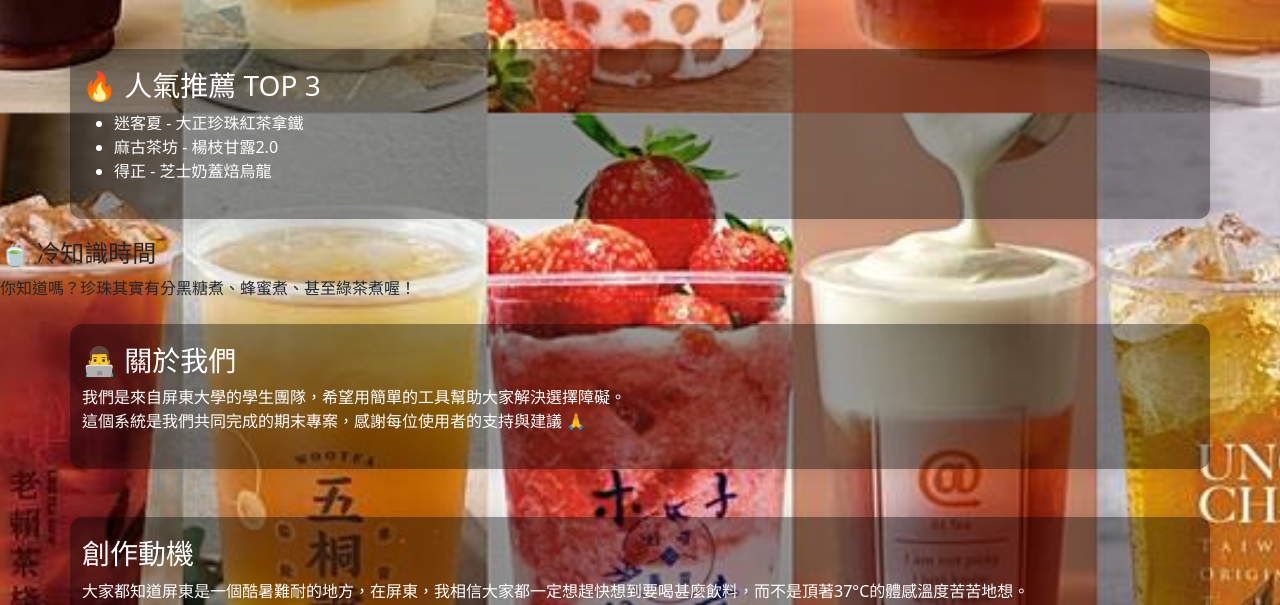
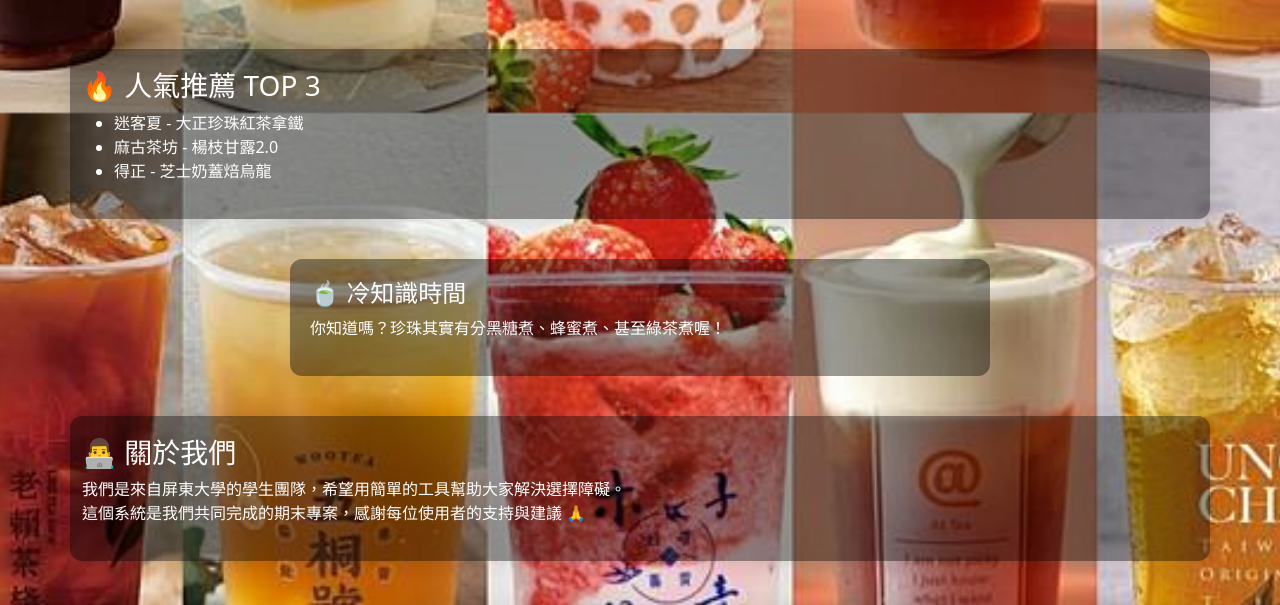
Before and after one commit to BrianThePropeller1037/DrinkSelector, a Flask app: page / in a window 1280 px wide. Shown: the part 687-1292 px from the top of the page. Run offline with Flask 3, Linux system fonts and the light colour scheme.

Commit message:
Update style.css

```diff
--- a/static/style.css
+++ b/static/style.css
@@ -168,3 +168,12 @@ button:hover {
 .btn-drink:hover {
   background-color: #a65f23;
 }
+
+.drink-fact {
+  background-color: rgba(0,0,0,0.4);
+  color: white;
+  padding: 20px;
+  border-radius: 12px;
+  max-width: 700px;
+  margin: 40px auto;
+}
```
